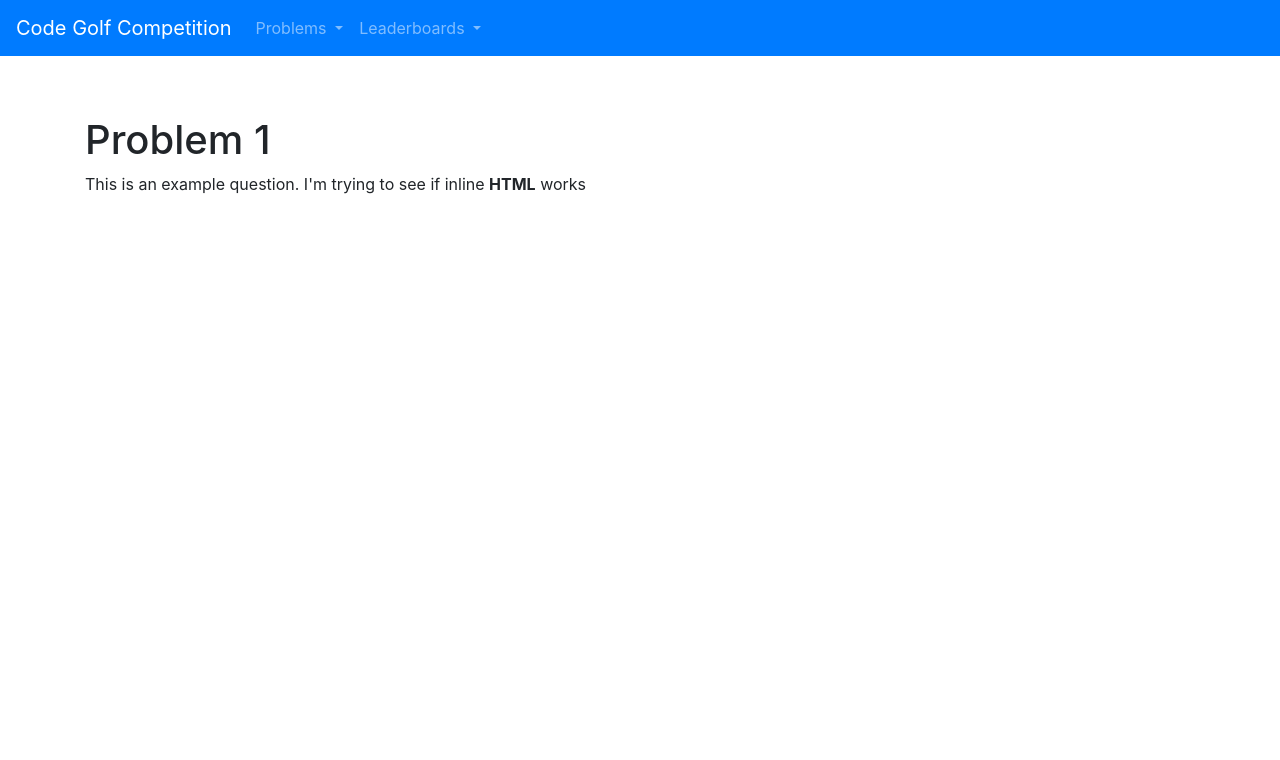
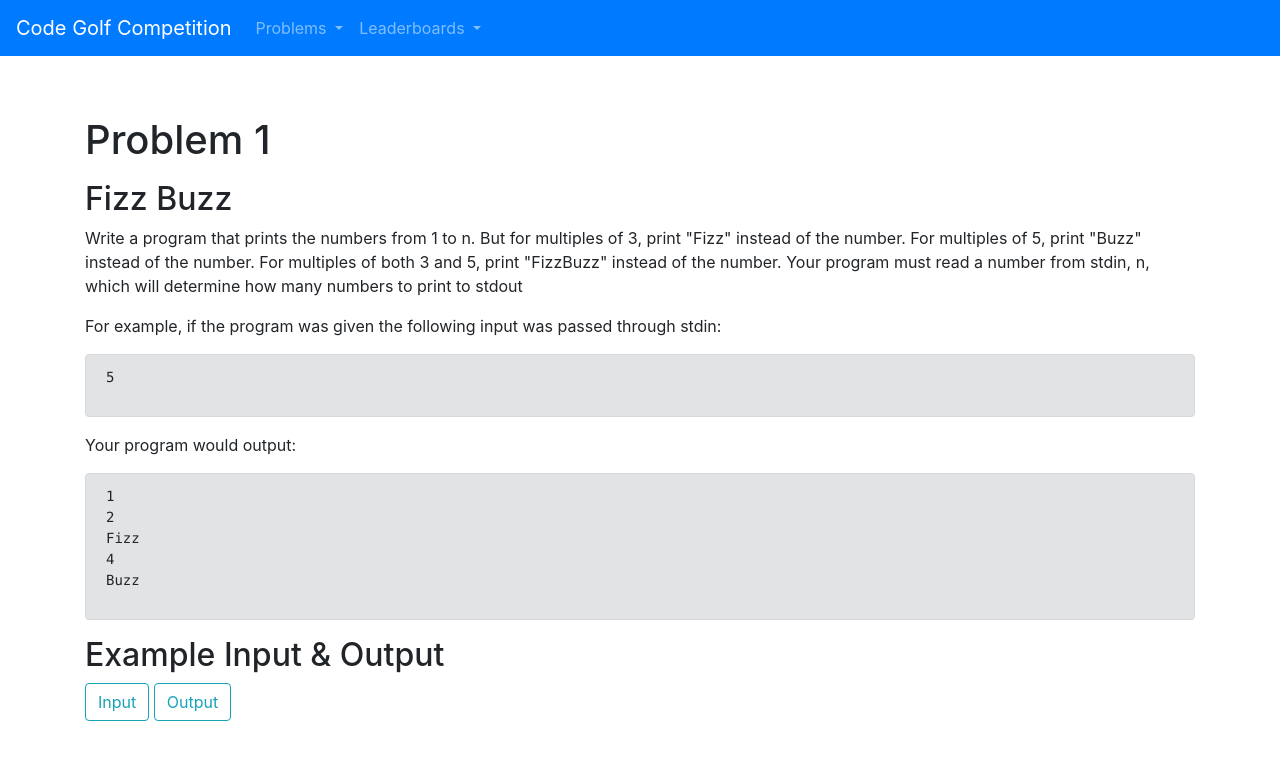
Before and after one commit to at-ninja/codegolf, a Flask app: page /problem/1 in a window 1280 px wide. Shown: the top 760 px of the page. Run offline with Flask 2, Linux system fonts and the light colour scheme; some libraries are stand-ins or nearby versions.

Commit message:
Using templates moreand making everything work nicely

```diff
--- a/app.py
+++ b/app.py
@@ -2,10 +2,12 @@ import subprocess
 import time
 import datetime
 import os
-from flask import Flask, render_template, redirect, url_for
+from flask import Flask, render_template, redirect, url_for, request
+from werkzeug.utils import secure_filename
+from constants import VALID_EXTENSIONS, make_instance_folder, PROBLEMS, compare_rows
 from program_form import ProgramForm
-from werkzeug.utils import secure_filename
-from constants import VALID_EXTENSIONS, make_instance_folder, PROBLEMS
+from leaderboard_row import LeaderboardRow
+
 
 app = Flask(__name__)
 
@@ -23,7 +25,34 @@ def incorrect():
 @app.route('/leaderboards/<problemnumber>')
 def leaderboards(problemnumber):
     if problemnumber in [str(x) for x in PROBLEMS]:
-        return render_template('leaderboards.html', problem=problemnumber)
+
+        highlight_result = request.args.get('e')
+
+        dir_to_check = os.path.join(
+            app.instance_path, 'programs', 'correct', str(problemnumber))
+        correct_sols = [f for f in os.listdir(
+            dir_to_check) if os.path.isfile(os.path.join(dir_to_check, f))]
+
+        # convert filenames to objects
+        board = []
+        for f in correct_sols:
+            fp = os.path.join(dir_to_check, f)
+
+            size = os.path.getsize(fp)
+            email = f.split('-')[1]
+            time = f.split('-')[0]
+            active = highlight_result == email
+
+            row = LeaderboardRow(
+                size=size, email=email, time=time,
+                filename=f, active=active)
+
+            board += [row]
+
+        board.sort(key=lambda x: x.time)  # secondary sort
+        board.sort(key=lambda x: x.size)  # primary sort
+
+        return render_template('leaderboards.html', problem=problemnumber, board=board)
     else:
         return redirect(url_for('submissionPage'))
 
@@ -52,8 +81,8 @@ def submissionPage():
             time.time()).strftime('%Y:%m:%d_%H:%M:%S')
 
         # save untested to disk (tmp)
-        tmp_filename = '{3}-{0}-{1}-{2}'.format(
-            timestamp, form.email.data, filename, form.problem.data)
+        tmp_filename = '{0}-{1}-{2}'.format(
+            timestamp, form.email.data, filename)
 
         tmp_file = os.path.join(app.instance_path, 'tmp', tmp_filename)
 
@@ -80,15 +109,10 @@ def submissionPage():
             if output == res.decode('UTF-8'):
                 print('Accepted submission')
 
-                # get size of file
-                filesize = os.path.getsize(tmp_file)
-
-                filename_with_size = '{0}-{1}'.format(filesize, tmp_filename)
-
                 # save the file to the accepted solutions folder
                 new_filename = os.path.join(
                     app.instance_path, 'programs', 'correct', str(
-                        form.problem.data), filename_with_size
+                        form.problem.data), tmp_filename
                 )
                 with open(tmp_file, 'r') as tmp:
                     with open(new_filename, 'w') as new:
@@ -96,18 +120,19 @@ def submissionPage():
 
                 os.remove(tmp_file)
 
-                return redirect(url_for('leaderboards', problemnumber=form.problem.data))
+                return redirect(url_for('leaderboards', problemnumber=form.problem.data, e=form.email.data))
             else:
                 raise Exception('Wrong answer')
         except Exception as exc:
             print('Invalid submission')
 
             # save the file to the incorrect solutions folder
-            new_filename = os.path.join(
-                app.instance_path, 'programs', 'incorrect', tmp_filename
+            new_filename = '{0}-{1}'.format(form.problem.data, tmp_filename)
+            new_filepath = os.path.join(
+                app.instance_path, 'programs', 'incorrect', new_filename
             )
             with open(tmp_file, 'r') as tmp:
-                with open(new_filename, 'w') as new:
+                with open(new_filepath, 'w') as new:
                     new.write(tmp.read())
             os.remove(tmp_file)
 
--- a/constants.py
+++ b/constants.py
@@ -27,3 +27,15 @@ def make_instance_folder(app_instance):
     if not os.path.exists(tmp):
         os.makedirs(tmp)
     [os.makedirs(x) for x in correct_problems if not os.path.exists(x)]
+
+
+def compare_rows(x, y):
+    if x.size < y.size:
+        return 1
+    if x.size > y.size:
+        return -1
+    if x.time < y.time:
+        return 1
+    if x.time > y.time:
+        return -1
+    return 0
--- /dev/null
+++ b/templates/description.html
@@ -0,0 +1,13 @@
+<h2>{% block title %}{% endblock %}</h2>
+<p>{% block description %}{% endblock %}</p>
+<p>For example, if the program was given the following input was passed through stdin:</p>
+<div class="alert alert-secondary">
+  <pre>{% block input %}{% endblock %}</pre>
+</div>
+<p>Your program would output:</p>
+<div class="alert alert-secondary">
+  <pre>{% block output %}{% endblock %}</pre>
+</div>
+<h2>Example Input & Output</h2>
+<a class="btn btn-outline-info" href="inputs/input{{ problem }}" role="button">Input</a>
+<a class="btn btn-outline-info" href="outputs/output{{ problem }}" role="button">Output</a>
--- a/templates/descriptions/1.html
+++ b/templates/descriptions/1.html
@@ -1 +1,23 @@
-This is an example question. I'm trying to see if inline <b>HTML</b> works
+{% extends "description.html" %}
+{% block title %}
+<span>Fizz Buzz</span>
+{% endblock %}
+{% block description%}
+<span>
+  Write a program that prints the numbers from 1 to n. But for multiples of 3, print "Fizz" instead of the number. For
+  multiples
+  of 5, print "Buzz" instead of the number. For multiples of both 3 and 5, print "FizzBuzz" instead of the number. Your
+  program
+  must read a number from stdin, n, which will determine how many numbers to print to stdout
+</span>
+{% endblock %}
+{% block input %}
+<code>5</code>
+{% endblock %}
+{% block output %}
+<code>1</code>
+<code>2</code>
+<code>Fizz</code>
+<code>4</code>
+<code>Buzz</code>
+{% endblock %}
```
Also changed, not shown: leaderboard_row.py (added, +12 -0 lines), templates/leaderboards.html (+26 -1 lines).
